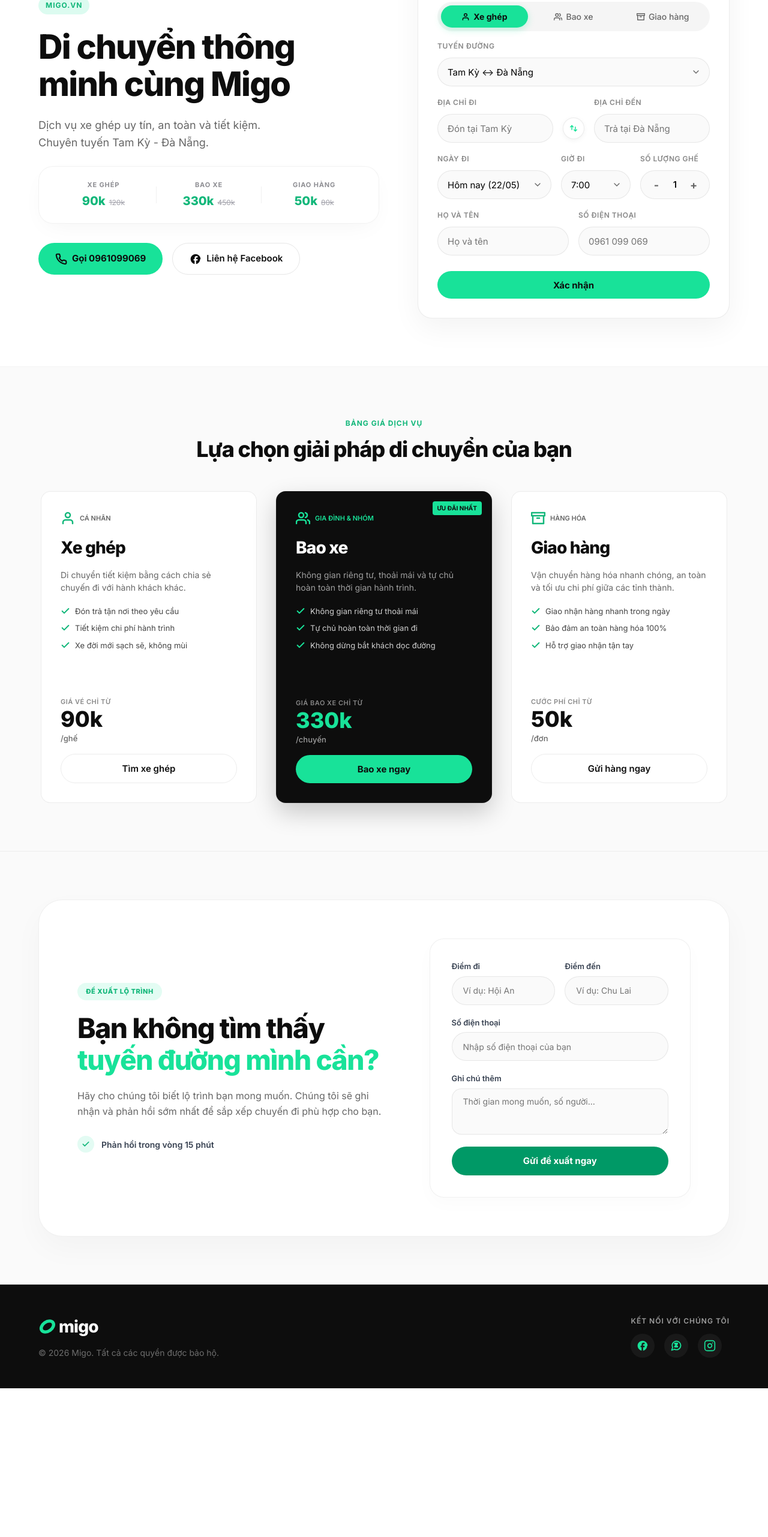
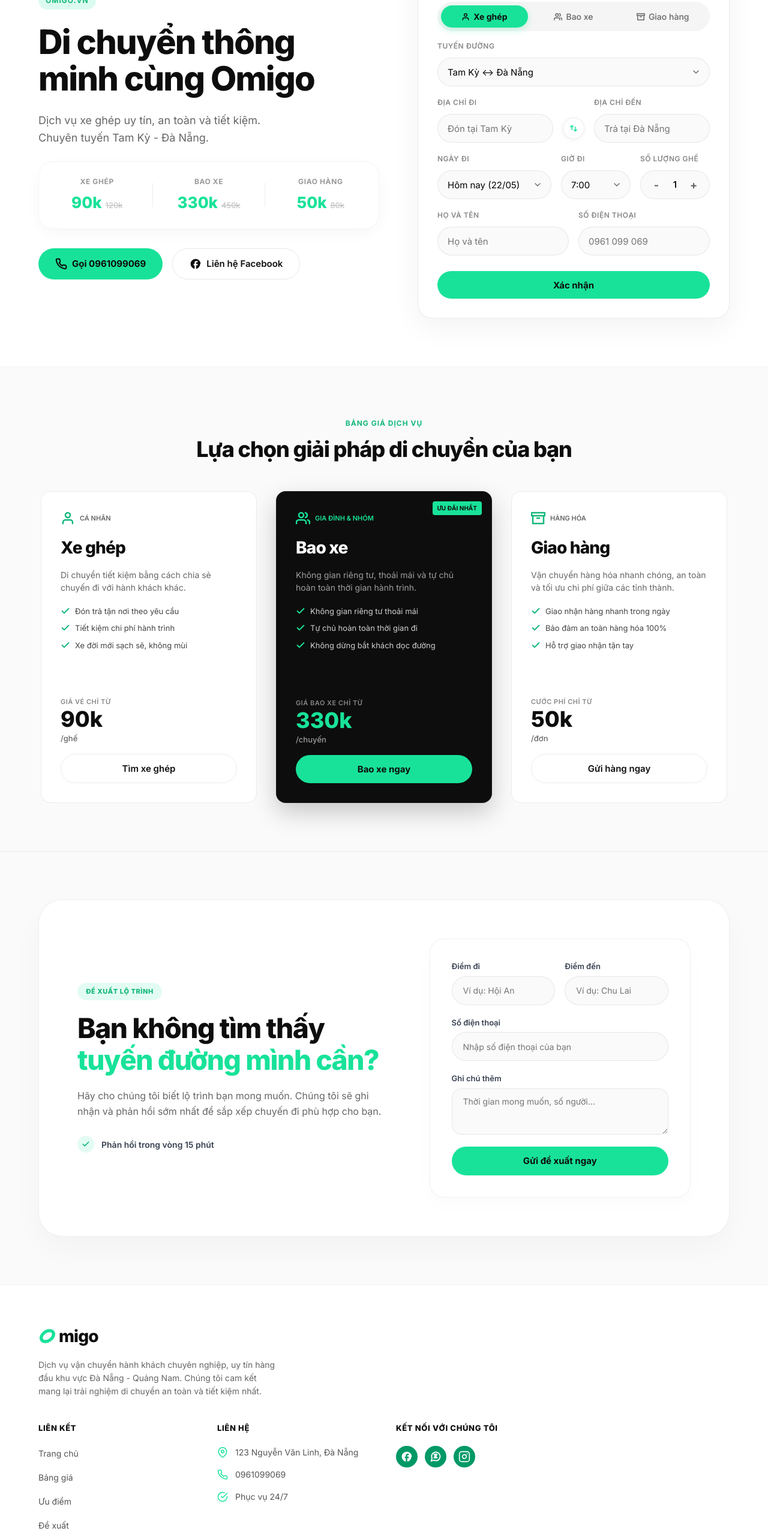
Before and after one commit to hotanduytung/Omigo, a Next.js app: page / in a window 1280 px wide. Shown: the part 234-2797 px from the top of the page at 60% size. Before the commit the page ends 2549 px from the top, so only its background shows below. Built offline with nearby package versions, Linux system fonts and the light colour scheme.

Commit message:
Update brand to Omigo, optimize mobile order, and redesign footer

```diff
--- a/src/app/globals.css
+++ b/src/app/globals.css
@@ -185,6 +185,9 @@
     flex-direction: column !important;
     gap: 40px !important;
     padding: 0 16px !important;
+  }
+  .hero-right-flex {
+    order: -1; /* Hiển thị form đặt xe đầu tiên trên mobile */
   }
   .hero-left-flex, .hero-right-flex {
     max-width: 100% !important;
@@ -531,29 +534,21 @@
   display: flex;
   align-items: center;
   justify-content: space-between;
-  background: rgba(255, 255, 255, 0.8);
-  backdrop-filter: blur(20px);
-  -webkit-backdrop-filter: blur(20px);
-  border: 1px solid rgba(0, 0, 0, 0.05);
+  background: #ffffff;
+  border: 1px solid rgba(0, 0, 0, 0.04);
   border-radius: 24px;
-  padding: 16px 24px;
+  padding: 16px 8px;
   margin-top: 12px;
   margin-bottom: 32px;
   width: 100%;
   max-width: 580px;
-  box-shadow:
-    0 12px 40px -12px rgba(0, 0, 0, 0.05),
-    inset 0 1px 1px rgba(255, 255, 255, 0.8);
-  transition: all 0.4s cubic-bezier(0.16, 1, 0.3, 1);
+  box-shadow: 0 8px 32px -8px rgba(0, 0, 0, 0.06);
 }
 
 .promo-pricing-left-banner:hover {
-  transform: translateY(-4px);
-  background: rgba(255, 255, 255, 0.9);
-  border-color: rgba(24, 226, 153, 0.25);
-  box-shadow:
-    0 20px 48px -16px rgba(24, 226, 153, 0.12),
-    inset 0 1px 1px rgba(255, 255, 255, 1);
+  transform: translateY(-2px);
+  box-shadow: 0 12px 36px -12px rgba(24, 226, 153, 0.15);
+  border-color: rgba(24, 226, 153, 0.2);
 }
 
 .promo-left-card {
@@ -563,25 +558,24 @@
   justify-content: center;
   text-align: center;
   flex: 1;
-  padding: 6px 12px;
-  cursor: pointer;
-  transition: all 0.3s ease;
+  padding: 8px;
 }
 
 .promo-left-info {
   display: flex;
   flex-direction: column;
   align-items: center;
-  gap: 4px;
+  gap: 2px;
 }
 
 .promo-left-label {
   font-family: var(--font-sans);
-  font-size: 11px;
+  font-size: 12px;
   font-weight: 700;
-  color: #8e8e93;
+  color: #999999;
   text-transform: uppercase;
-  letter-spacing: 0.08em;
+  letter-spacing: 0.05em;
+  margin-bottom: 4px;
 }
 
 .promo-left-prices {
@@ -592,27 +586,27 @@
 
 .promo-left-new {
   font-family: var(--font-sans);
-  font-size: 20px;
+  font-size: 26px;
   font-weight: 800;
-  color: var(--color-primary-dark); /* Attractive brand green */
-  transition: all 0.3s cubic-bezier(0.34, 1.56, 0.64, 1);
+  color: var(--color-primary);
 }
 
 .promo-left-card:hover .promo-left-new {
-  transform: scale(1.08);
+  transform: scale(1.05);
+  transition: transform 0.2s ease;
 }
 
 .promo-left-old {
   font-family: var(--font-sans);
-  font-size: 12px;
+  font-size: 13px;
   text-decoration: line-through;
-  color: #a1a1aa;
+  color: #bbbbbb;
 }
 
 .promo-left-divider {
   width: 1px;
-  height: 28px;
-  background-color: rgba(0, 0, 0, 0.06);
+  height: 40px;
+  background-color: #eeeeee;
   margin: 0 4px;
 }
 
@@ -818,12 +812,15 @@
   height: 48px;
   justify-content: center;
   font-weight: 700;
-  background-color: #009966 !important;
-  color: #ffffff !important;
+  background-color: var(--color-primary) !important;
+  color: #0d0d0d !important;
+  border-radius: 9999px;
+  border: none;
+  cursor: pointer;
 }
 
 .suggest-submit-btn:hover {
-  background-color: #008055 !important;
+  background-color: #14c886 !important;
 }
 
 @media (max-width: 991px) {
--- a/src/app/page.tsx
+++ b/src/app/page.tsx
@@ -263,7 +263,7 @@
 
           {/* Left Column: Heading & CTAs */}
           <div className="hero-left-flex" style={styles.heroLeft}>
-            <span style={styles.badge}>MIGO.VN</span>
+            <span style={styles.badge}>OMIGO.VN</span>
             <h1 style={styles.heroTitle}>{t('hero.title')}</h1>
             <p style={{ ...styles.heroSubtitle, marginBottom: '24px' }}>
               {language === 'vi'
@@ -732,7 +732,7 @@
                     </svg>
                     <p style={{ color: '#12b77a', fontWeight: 600, textAlign: 'center', fontFamily: 'var(--font-inter), sans-serif' }}>
                       {language === 'vi'
-                        ? 'Đề xuất thành công! Migo chân thành cảm ơn đóng góp của bạn.'
+                        ? 'Đề xuất thành công! Omigo chân thành cảm ơn đóng góp của bạn.'
                         : 'Proposal submitted successfully! Thank you for your contribution.'}
                     </p>
                   </div>
@@ -819,10 +819,10 @@
                 {language === 'vi' ? 'Đối tác' : 'Partner'}
               </span>
               <h3 style={{ fontSize: '28px', fontWeight: 800, margin: 0, textAlign: 'left', color: '#0d0d0d', letterSpacing: '-0.5px' }}>
-                {language === 'vi' ? 'Trở thành đối tác Migo' : 'Become a Migo Partner'}
+                {language === 'vi' ? 'Trở thành đối tác Omigo' : 'Become an Omigo Partner'}
               </h3>
               <p style={{ fontSize: '16px', color: '#666', margin: 0, textAlign: 'left', lineHeight: '1.5' }}>
-                {language === 'vi' ? 'Gia nhập cộng đồng tài xế Migo và tối ưu thu nhập của bạn.' : 'Join the Migo driver community and maximize your income.'}
+                {language === 'vi' ? 'Gia nhập cộng đồng tài xế Omigo và tối ưu thu nhập của bạn.' : 'Join the Omigo driver community and maximize your income.'}
               </p>
             </div>
 
--- a/src/components/Footer.tsx
+++ b/src/components/Footer.tsx
@@ -5,51 +5,71 @@
 import Logo from './Logo';
 
 export default function Footer() {
-  const { t } = useLanguage();
+  const { t, language } = useLanguage();
 
   return (
     <footer style={styles.footer}>
       <div className="container" style={styles.container}>
-        <div style={styles.left}>
-          <Logo light={true} />
-          <p style={styles.rights}>{t('footer.rights')}</p>
+        <div style={styles.colBrand}>
+          <Logo light={false} />
+          <p style={styles.brandDesc}>
+            {language === 'vi'
+              ? 'Dịch vụ vận chuyển hành khách chuyên nghiệp, uy tín hàng đầu khu vực Đà Nẵng - Quảng Nam. Chúng tôi cam kết mang lại trải nghiệm di chuyển an toàn và tiết kiệm nhất.'
+              : 'Professional, top reputable passenger transport service in Da Nang - Quang Nam area. We are committed to bringing the safest and most economical travel experience.'}
+          </p>
         </div>
 
-        <div style={styles.right}>
-          <h4 style={styles.connectTitle}>{t('footer.connect')}</h4>
+        <div style={styles.colLinks}>
+          <h4 style={styles.colTitle}>{language === 'vi' ? 'LIÊN KẾT' : 'LINKS'}</h4>
+          <ul style={styles.linkList}>
+            <li><a href="#" style={styles.link}>{language === 'vi' ? 'Trang chủ' : 'Home'}</a></li>
+            <li><a href="#services" style={styles.link}>{language === 'vi' ? 'Bảng giá' : 'Pricing'}</a></li>
+            <li><a href="#services" style={styles.link}>{language === 'vi' ? 'Ưu điểm' : 'Advantages'}</a></li>
+            <li><a href="#routes" style={styles.link}>{language === 'vi' ? 'Đề xuất' : 'Suggest Route'}</a></li>
+          </ul>
+        </div>
+
+        <div style={styles.colContact}>
+          <h4 style={styles.colTitle}>{language === 'vi' ? 'LIÊN HỆ' : 'CONTACT'}</h4>
+          <ul style={styles.contactList}>
+            <li style={styles.contactItem}>
+              <svg width="18" height="18" viewBox="0 0 24 24" fill="none" stroke="#18E299" strokeWidth="2" strokeLinecap="round" strokeLinejoin="round" style={{ flexShrink: 0 }}>
+                <path d="M21 10c0 7-9 13-9 13s-9-6-9-13a9 9 0 0 1 18 0z"></path>
+                <circle cx="12" cy="10" r="3"></circle>
+              </svg>
+              <span>123 Nguyễn Văn Linh, Đà Nẵng</span>
+            </li>
+            <li style={styles.contactItem}>
+              <svg width="18" height="18" viewBox="0 0 24 24" fill="none" stroke="#18E299" strokeWidth="2" strokeLinecap="round" strokeLinejoin="round" style={{ flexShrink: 0 }}>
+                <path d="M22 16.92v3a2 2 0 0 1-2.18 2 19.79 19.79 0 0 1-8.63-3.07 19.5 19.5 0 0 1-6-6 19.79 19.79 0 0 1-3.07-8.67A2 2 0 0 1 4.11 2h3a2 2 0 0 1 2 1.72 12.84 12.84 0 0 0 .7 2.81 2 2 0 0 1-.45 2.11L8.09 9.91a16 16 0 0 0 6 6l1.27-1.27a2 2 0 0 1 2.11-.45 12.84 12.84 0 0 0 2.81.7A2 2 0 0 1 22 16.92z"></path>
+              </svg>
+              <span>0961099069</span>
+            </li>
+            <li style={styles.contactItem}>
+              <svg width="18" height="18" viewBox="0 0 24 24" fill="none" stroke="#18E299" strokeWidth="2" strokeLinecap="round" strokeLinejoin="round" style={{ flexShrink: 0 }}>
+                <path d="M22 11.08V12a10 10 0 1 1-5.93-9.14"></path>
+                <polyline points="22 4 12 14.01 9 11.01"></polyline>
+              </svg>
+              <span>{language === 'vi' ? 'Phục vụ 24/7' : '24/7 Service'}</span>
+            </li>
+          </ul>
+        </div>
+
+        <div style={styles.colSocial}>
+          <h4 style={styles.colTitle}>{t('footer.connect')}</h4>
           <div style={styles.socials}>
-            <a
-              href="https://www.facebook.com/migo.vn/"
-              target="_blank"
-              rel="noopener noreferrer"
-              style={styles.socialLink}
-              title="Facebook"
-            >
+            <a href="https://www.facebook.com/migo.vn/" target="_blank" rel="noopener noreferrer" style={styles.socialLink} title="Facebook">
               <svg width="20" height="20" viewBox="0 0 24 24" fill="currentColor">
                 <path d="M22 12c0-5.52-4.48-10-10-10S2 6.48 2 12c0 4.84 3.44 8.87 8 9.8V15H8v-3h2V9.5C10 7.57 11.57 6 13.5 6H16v3h-2c-.55 0-1 .45-1 1v2h3v3h-3v6.95c4.56-.93 8-4.96 8-9.75z" />
               </svg>
             </a>
-
-            <a
-              href="https://zalo.me/0961099069"
-              target="_blank"
-              rel="noopener noreferrer"
-              style={styles.socialLink}
-              title="Zalo"
-            >
+            <a href="https://zalo.me/0961099069" target="_blank" rel="noopener noreferrer" style={styles.socialLink} title="Zalo">
               <svg width="20" height="20" viewBox="0 0 24 24" fill="none" stroke="currentColor" strokeWidth="2.2" strokeLinecap="round" strokeLinejoin="round">
                 <path d="M21 11.5a8.38 8.38 0 0 1-.9 3.8 8.5 8.5 0 0 1-7.6 4.7 8.38 8.38 0 0 1-3.8-.9L3 21l1.9-5.7a8.38 8.38 0 0 1-.9-3.8 8.5 8.5 0 0 1 4.7-7.6 8.38 8.38 0 0 1 3.8-.9h.5a8.48 8.48 0 0 1 8 8v.5z" />
                 <text x="8.5" y="14.8" fill="currentColor" fontSize="10" fontWeight="900" fontFamily="system-ui, sans-serif">Z</text>
               </svg>
             </a>
-
-            <a
-              href="https://www.instagram.com/migo.vn/"
-              target="_blank"
-              rel="noopener noreferrer"
-              style={styles.socialLink}
-              title="Instagram"
-            >
+            <a href="https://www.instagram.com/migo.vn/" target="_blank" rel="noopener noreferrer" style={styles.socialLink} title="Instagram">
               <svg width="20" height="20" viewBox="0 0 24 24" fill="none" stroke="currentColor" strokeWidth="2" strokeLinecap="round" strokeLinejoin="round">
                 <rect x="2" y="2" width="20" height="20" rx="5" ry="5" />
                 <path d="M16 11.37A4 4 0 1 1 12.63 8 4 4 0 0 1 16 11.37z" />
@@ -59,64 +79,121 @@
           </div>
         </div>
       </div>
+      <div style={styles.bottomBar}>
+        <p style={styles.rights}>{language === 'vi' ? '© 2024 Omigo - Dịch vụ xe ghép cao cấp. Tất cả quyền được bảo lưu.' : '© 2024 Omigo - Premium carpool service. All rights reserved.'}</p>
+      </div>
     </footer>
   );
 }
 
 const styles = {
   footer: {
-    backgroundColor: '#0d0d0d',
-    color: '#ffffff',
-    padding: '48px 0',
-    borderTop: '1px solid rgba(255, 255, 255, 0.05)',
+    backgroundColor: '#ffffff',
+    borderTop: '1px solid #f0f0f0',
+    paddingTop: '64px',
+    color: '#333333',
   },
   container: {
+    display: 'grid',
+    gridTemplateColumns: 'repeat(auto-fit, minmax(220px, 1fr))',
+    gap: '40px',
+    maxWidth: '1200px',
+    margin: '0 auto',
+    padding: '0 24px 48px',
+  },
+  colBrand: {
+    display: 'flex',
+    flexDirection: 'column' as const,
+    gap: '16px',
+    gridColumn: '1 / -1',
+    '@media (min-width: 992px)': {
+      gridColumn: 'span 2',
+    }
+  },
+  brandDesc: {
+    fontSize: '14px',
+    lineHeight: '1.6',
+    color: '#666666',
+    maxWidth: '400px',
+    margin: 0,
+  },
+  colLinks: {
+    display: 'flex',
+    flexDirection: 'column' as const,
+    gap: '20px',
+  },
+  colContact: {
+    display: 'flex',
+    flexDirection: 'column' as const,
+    gap: '20px',
+  },
+  colSocial: {
+    display: 'flex',
+    flexDirection: 'column' as const,
+    gap: '20px',
+  },
+  colTitle: {
+    fontFamily: 'var(--font-sans)',
+    fontSize: '13px',
+    fontWeight: 800,
+    textTransform: 'uppercase' as const,
+    letterSpacing: '0.05em',
+    color: '#0d0d0d',
+    margin: 0,
+  },
+  linkList: {
+    listStyle: 'none',
+    padding: 0,
+    margin: 0,
+    display: 'flex',
+    flexDirection: 'column' as const,
+    gap: '16px',
+  },
+  link: {
+    color: '#555555',
+    textDecoration: 'none',
+    fontSize: '14px',
+    transition: 'color 0.2s',
+  },
+  contactList: {
+    listStyle: 'none',
+    padding: 0,
+    margin: 0,
+    display: 'flex',
+    flexDirection: 'column' as const,
+    gap: '16px',
+  },
+  contactItem: {
     display: 'flex',
     alignItems: 'center',
-    justifyContent: 'space-between',
-    maxWidth: '1200px',
-    margin: '0 auto',
-    padding: '0 24px',
-    flexWrap: 'wrap' as const,
-    gap: '24px',
-  },
-  left: {
-    display: 'flex',
-    flexDirection: 'column' as const,
     gap: '12px',
-  },
-  rights: {
+    color: '#555555',
     fontSize: '14px',
-    color: 'rgba(255, 255, 255, 0.4)',
-    margin: 0,
-  },
-  right: {
-    display: 'flex',
-    flexDirection: 'column' as const,
-    gap: '12px',
-  },
-  connectTitle: {
-    fontFamily: 'var(--font-inter), sans-serif',
-    fontSize: '12px',
-    fontWeight: 600,
-    textTransform: 'uppercase' as const,
-    letterSpacing: '1px',
-    color: 'rgba(255, 255, 255, 0.6)',
-    margin: 0,
   },
   socials: {
     display: 'flex',
-    gap: '16px',
+    gap: '12px',
   },
   socialLink: {
-    color: '#18E299',
-    transition: 'color 0.2s ease, transform 0.2s ease',
+    color: '#ffffff',
+    backgroundColor: '#009966',
     display: 'flex',
     alignItems: 'center',
     justifyContent: 'center',
-    width: '40px',
-    height: '40px',
+    width: '36px',
+    height: '36px',
     borderRadius: '50%',
-    backgroundColor: 'rgba(255, 255, 255, 0.05)',
+    transition: 'background-color 0.2s, transform 0.2s',
+  },
+  bottomBar: {
+    borderTop: '1px solid #f0f0f0',
+    padding: '24px',
+    textAlign: 'center' as const,
+    backgroundColor: '#fcfcfc',
+  },
+  rights: {
+    fontSize: '13px',
+    color: '#888888',
+    margin: 0,
   },
 };
--- a/src/context/LanguageContext.tsx
+++ b/src/context/LanguageContext.tsx
@@ -15,8 +15,8 @@
     'nav.routes': 'Đóng góp lộ trình',
     'nav.becomeDriver': 'Trở thành tài xế',
     'nav.bookNow': 'Đặt xe nhanh',
-    'hero.title': 'Di chuyển thông minh cùng Migo',
-    'hero.subtitle': 'Migo kết nối bạn với những chuyến xe ghép và bao xe an toàn, tiết kiệm.',
+    'hero.title': 'Di chuyển thông minh cùng Omigo',
+    'hero.subtitle': 'Omigo kết nối bạn với những chuyến xe ghép và bao xe an toàn, tiết kiệm.',
     'hero.call': 'Gọi 0961099069',
     'hero.facebook': 'Liên hệ Facebook',
     'form.pickup': 'Điểm đi',
@@ -47,20 +47,20 @@
     'routes.title': 'Đóng góp lộ trình mong muốn',
     'routes.suggest': 'Đề xuất lộ trình mới',
     'footer.connect': 'Kết nối với chúng tôi',
-    'footer.rights': '© 2026 Migo. Tất cả các quyền được bảo hộ.',
+    'footer.rights': '© 2026 Omigo. Tất cả các quyền được bảo hộ.',
     'form.route': 'Tuyến đường',
     'form.route.select': 'Chọn tuyến đường...',
     'form.route.custom': 'Tuyến khác (Nhập thủ công)...',
-    'driver.modal.title': 'Đăng ký trở thành tài xế Migo',
+    'driver.modal.title': 'Đăng ký trở thành tài xế Omigo',
     'driver.modal.name': 'Họ và tên',
     'driver.modal.phone': 'Số điện thoại',
     'driver.modal.vehicle': 'Loại xe',
     'driver.modal.submit': 'Gửi đăng ký',
-    'driver.modal.success': 'Đăng ký thành công! Migo sẽ liên hệ lại với bạn sớm nhất.',
+    'driver.modal.success': 'Đăng ký thành công! Omigo sẽ liên hệ lại với bạn sớm nhất.',
     'suggest.modal.title': 'Đề xuất lộ trình bạn mong muốn',
     'suggest.modal.route': 'Lộ trình mong muốn (VD: Tam Kỳ - Đà Nẵng)',
     'suggest.modal.submit': 'Gửi đề xuất',
-    'suggest.modal.success': 'Đề xuất thành công! Migo chân thành cảm ơn đóng góp của bạn.',
+    'suggest.modal.success': 'Đề xuất thành công! Omigo chân thành cảm ơn đóng góp của bạn.',
     'confirm.modal.title': 'Xác nhận thông tin đặt chuyến',
     'confirm.modal.name': 'Họ và tên',
     'confirm.modal.phone': 'Số điện thoại',
@@ -72,7 +72,7 @@
     'confirm.modal.details': 'Chi tiết',
     'confirm.modal.edit': 'Quay lại',
     'confirm.modal.submit': 'Xác nhận đặt',
-    'confirm.modal.success': 'Đặt chuyến thành công! Migo sẽ liên hệ lại với bạn sớm nhất.',
+    'confirm.modal.success': 'Đặt chuyến thành công! Omigo sẽ liên hệ lại với bạn sớm nhất.',
     'confirm.modal.seat': 'ghế',
     'confirm.modal.vehicle': 'xe',
     'form.pickup.delivery': 'Địa chỉ gửi',
@@ -88,8 +88,8 @@
     'nav.routes': 'Suggest Route',
     'nav.becomeDriver': 'Become a Driver',
     'nav.bookNow': 'Book Now',
-    'hero.title': 'Smart travel with Migo',
-    'hero.subtitle': 'Migo connects you with safe and saving carpools and private rides.',
+    'hero.title': 'Smart travel with Omigo',
+    'hero.subtitle': 'Omigo connects you with safe and saving carpools and private rides.',
     'hero.call': 'Call 0961099069',
     'hero.facebook': 'Contact Facebook',
     'form.pickup': 'Pickup',
@@ -120,16 +120,16 @@
     'routes.title': 'Propose Your Desired Route',
     'routes.suggest': 'Suggest new route',
     'footer.connect': 'Connect with us',
-    'footer.rights': '© 2026 Migo. All rights reserved.',
+    'footer.rights': '© 2026 Omigo. All rights reserved.',
     'form.route': 'Route',
     'form.route.select': 'Select route...',
     'form.route.custom': 'Other route (Manual)...',
-    'driver.modal.title': 'Become a Migo Driver',
+    'driver.modal.title': 'Become an Omigo Driver',
     'driver.modal.name': 'Full Name',
     'driver.modal.phone': 'Phone Number',
     'driver.modal.vehicle': 'Vehicle Type',
     'driver.modal.submit': 'Submit Application',
-    'driver.modal.success': 'Registration successful! Migo will contact you as soon as possible.',
+    'driver.modal.success': 'Registration successful! Omigo will contact you as soon as possible.',
     'suggest.modal.title': 'Propose Your Custom Route',
     'suggest.modal.route': 'Desired Route (e.g. Tam Ky - Da Nang)',
     'suggest.modal.submit': 'Submit Proposal',
@@ -145,7 +145,7 @@
     'confirm.modal.details': 'Details',
     'confirm.modal.edit': 'Back / Edit',
     'confirm.modal.submit': 'Confirm Booking',
-    'confirm.modal.success': 'Booking successful! Migo will contact you as soon as possible.',
+    'confirm.modal.success': 'Booking successful! Omigo will contact you as soon as possible.',
     'confirm.modal.seat': 'seat(s)',
     'confirm.modal.vehicle': 'vehicle(s)',
     'form.pickup.delivery': 'Sender Address',
```
